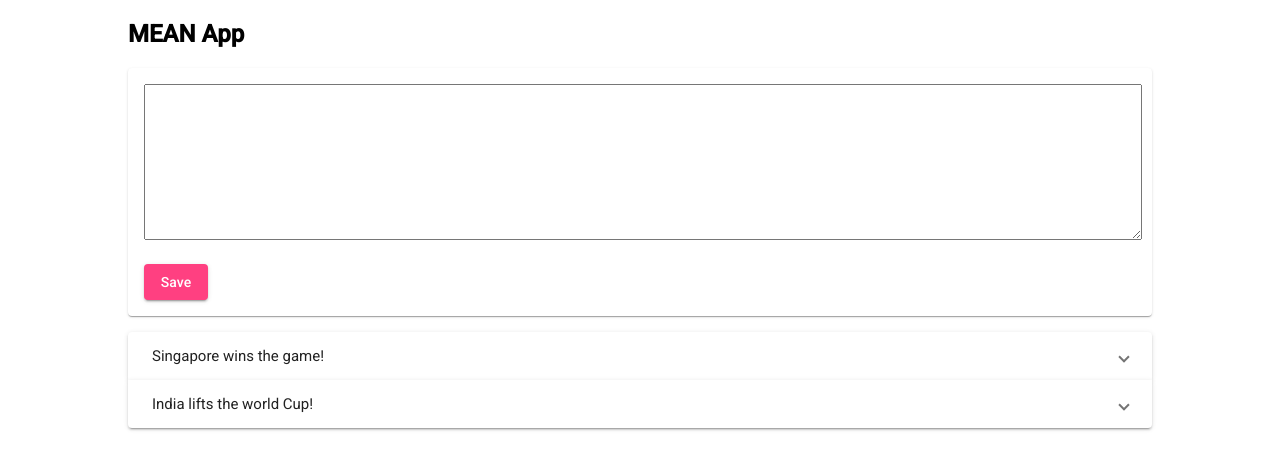
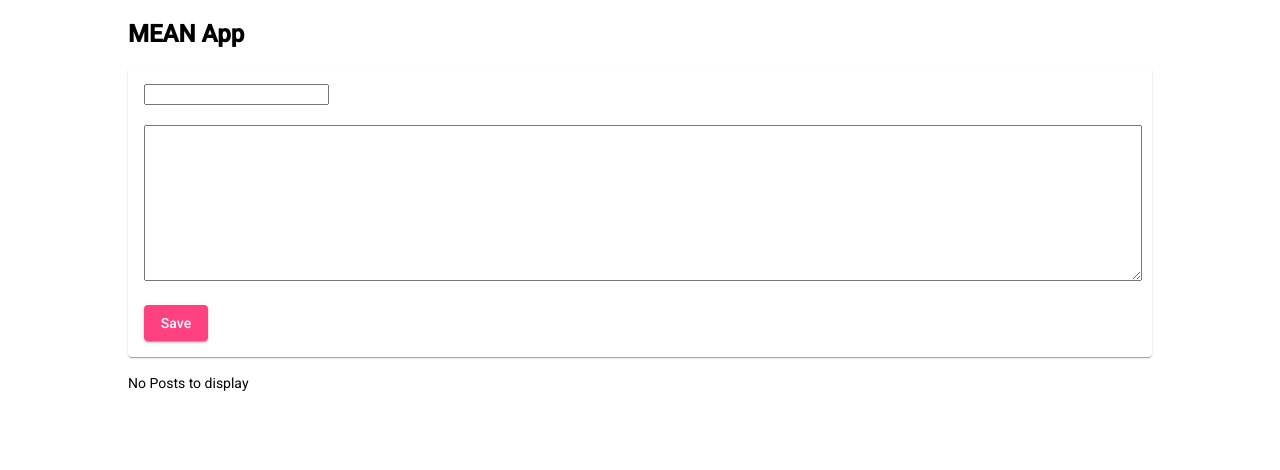
Before and after one commit to kirandash/MEAN, an Angular app in the folder mean-course/: page / in a window 1280 px wide. Shown: the top 470 px of the page. Built offline with nearby package versions, Linux system fonts and the light colour scheme.

Commit message:
2.7 @Input and @Output, EventEmitter

```diff
--- a/mean-course/src/app/app.component.html
+++ b/mean-course/src/app/app.component.html
@@ -1,5 +1,5 @@
 <div class="container">
   <app-header></app-header>
-  <app-post-create></app-post-create>
-  <app-post-list></app-post-list>
+  <app-post-create (createdPost)="onPostCreation($event)"></app-post-create>
+  <app-post-list [posts]="storedPosts"></app-post-list>
 </div>
--- a/mean-course/src/app/app.component.ts
+++ b/mean-course/src/app/app.component.ts
@@ -7,4 +7,9 @@ import { Component } from '@angular/core';
 })
 export class AppComponent {
   title = 'MEAN Application';
+  storedPosts = [];
+
+  onPostCreation(post) {
+    this.storedPosts.push(post);
+  }
 }
--- a/mean-course/src/app/posts/post-create/post-create.component.html
+++ b/mean-course/src/app/posts/post-create/post-create.component.html
@@ -1,4 +1,7 @@
 <mat-card class="example-card">
+  <div class="row">
+    <input rows="10" [(ngModel)]="enteredTitle"/>
+  </div>
   <div class="row">
     <textarea rows="10" [(ngModel)]="enteredValue"></textarea>
   </div>
--- a/mean-course/src/app/posts/post-create/post-create.component.ts
+++ b/mean-course/src/app/posts/post-create/post-create.component.ts
@@ -1,4 +1,4 @@
-import { Component } from '@angular/core';
+import { Component, EventEmitter, Output } from '@angular/core';
 
 @Component({
   selector: 'app-post-create',
@@ -7,12 +7,14 @@ import { Component } from '@angular/core';
 })
 
 export class PostCreateComponent {
+  enteredTitle: string;
   enteredValue: string;
-  savedText: string;
+  @Output() createdPost = new EventEmitter();
   constructor() {
 
   }
   saveData() {
-    this.savedText = this.enteredValue;
+    const post = {title: this.enteredTitle, content: this.enteredValue};
+    this.createdPost.emit(post);
   }
 }
--- a/mean-course/src/app/posts/post-list/post-list.component.ts
+++ b/mean-course/src/app/posts/post-list/post-list.component.ts
@@ -1,4 +1,4 @@
-import { Component } from '@angular/core';
+import { Component, Input } from '@angular/core';
 
 @Component({
   selector: 'app-post-list',
@@ -7,7 +7,7 @@ import { Component } from '@angular/core';
 })
 
 export class PostListComponent {
-  posts;
+  @Input() posts;
   constructor() {
     this.posts = [
       {title: 'Singapore wins the game!', content: 'This is full lorem ipusum content. You can keep reading.'},
```
Also changed, not shown: 1 other file (tests, documents, lock files or other folders).
